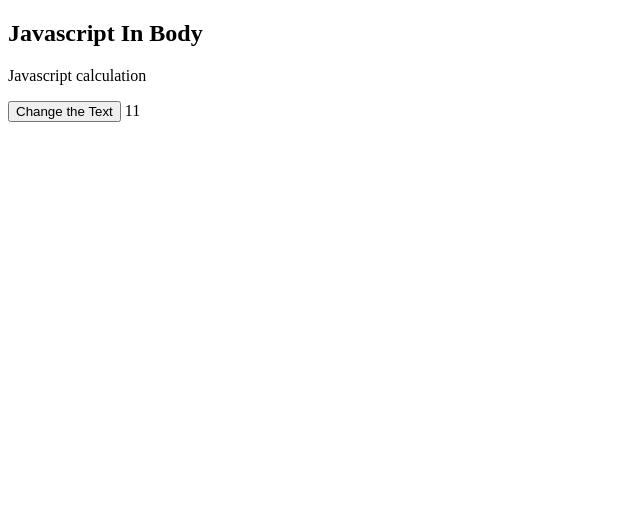
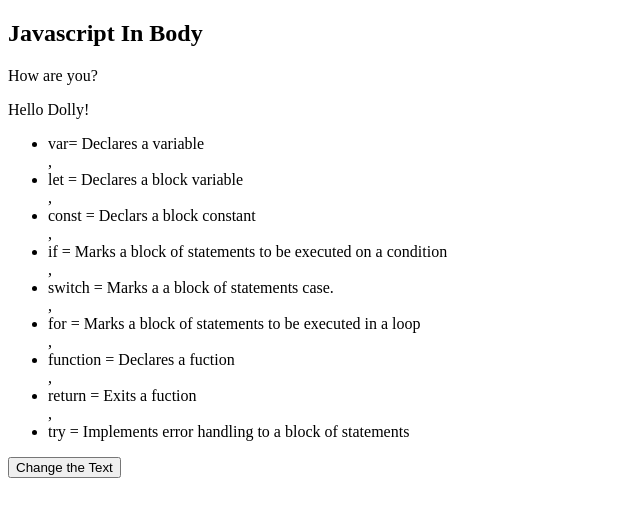
Before and after one commit to ariful4966/w3school-javascript, a plain HTML site: page index.html in a window 1280 px wide. Both pictures are taken after a click on the button "Change the Text". Shown: the whole page, without its empty margins (0-640 px from the left). Drawn offline with Linux system fonts and the light colour scheme.

Commit message:
use map function

```diff
--- a/index.html
+++ b/index.html
@@ -8,10 +8,12 @@
   </head>
   <body>
     <h2>Javascript In Body</h2>
-    <p id="demo">Javascript calculation</p>
+    <p id="demo2">Javascript calculation</p>
+    <p id="demo1">Javascript calculation</p>
+    <ul id="keywords"></ul>
     <button type="button" onclick="myFunc()" ondblclick="myFunction2()">
       Change the Text
     </button>
-    <script src="where.js"></script>
+    <script src="statements.js"></script>
   </body>
 </html>
--- /dev/null
+++ b/statements.js
@@ -0,0 +1,25 @@
+function myFunc() {
+  document.getElementById("demo1").innerHTML = "Hello Dolly!";
+  document.getElementById("demo2").innerHTML = "How are you?";
+
+  const listKeyword = [
+    "var= Declares a variable",
+    "let = Declares a block variable",
+    "const = Declars a block constant",
+    "if =  Marks a block of statements to be executed on a condition",
+    "switch = Marks a a block of statements case.",
+    "for = Marks a block of statements to be executed in a loop",
+    "function = Declares a fuction",
+    "return = Exits a fuction",
+    "try = Implements error handling to a block of statements",
+  ];
+  document
+    .getElementById("keywords")
+    .innerHTML =(listKeyword.map((v) => `<li>${v}</li>`));
+}
+
+let a, b, c;
+a = 50;
+b = 30;
+c = a + b;
+console.log(c);
--- a/where.js
+++ /dev/null
@@ -1,7 +0,0 @@
-function myFunc() {
-  //   document.getElementById("demo").innerHTML = "Javascript calculation "+ ( 5 + 6);
-  window.alert(5 + 6);
-  console.log("The calculation is" + (5 + 6));
-  window.print();
-}
-document.write(5 + 6);
```
